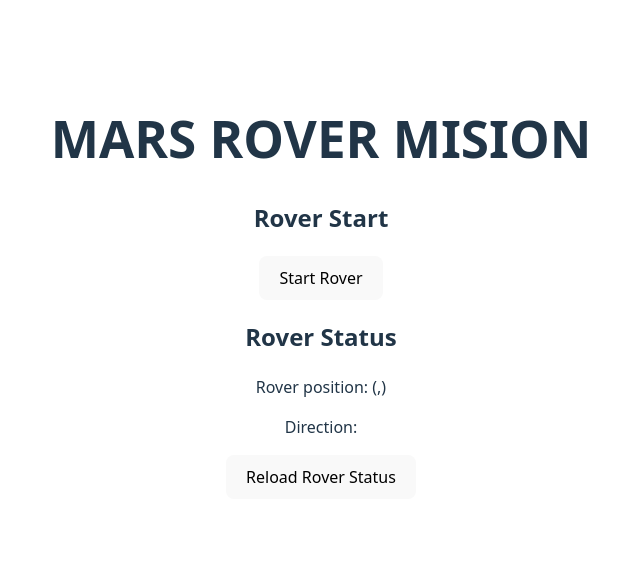
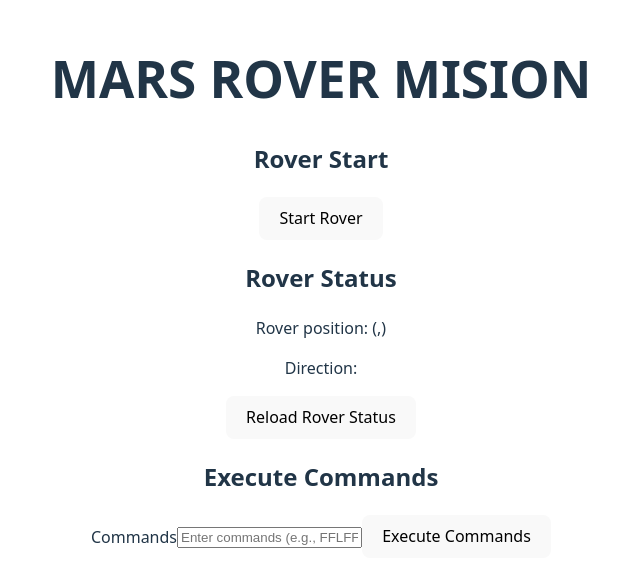
Before and after one commit to DiegoLSdev/MarsRoverMision, a Vue app in the folder client/: page / in a window 1280 px wide. Shown: the part 113-700 px from the top of the page, without its empty margins (319-959 px from the left). Built offline with nearby package versions, Linux system fonts and the light colour scheme; no server answers.

Commit message:
execute_commands

```diff
--- a/client/src/App.vue
+++ b/client/src/App.vue
@@ -1,6 +1,7 @@
 <script setup>
 import GetRoverStatus from './components/GetRoverStatus.vue'
 import StartRover from './components/startRover.vue'
+import RoverCommands from './components/RoverCommands.vue'
 </script>
 
 <template>
@@ -9,21 +10,10 @@ import StartRover from './components/startRover.vue'
     <div>
       <StartRover />
       <GetRoverStatus />
+      <RoverCommands />
     </div>
   </div>
 </template>
 
 <style scoped>
-.logo {
-  height: 6em;
-  padding: 1.5em;
-  will-change: filter;
-  transition: filter 300ms;
-}
-.logo:hover {
-  filter: drop-shadow(0 0 2em #646cffaa);
-}
-.logo.vue:hover {
-  filter: drop-shadow(0 0 2em #42b883aa);
-}
 </style>
--- /dev/null
+++ b/client/src/components/RoverCommands.vue
@@ -0,0 +1,33 @@
+<script setup>
+import { ref } from 'vue'
+import { executeCommands } from '../api/rover';
+
+const commands = ref(null);
+
+async function onExecuteCommands() {
+  try {
+    const response = await executeCommands(commands.value);
+    console.log('Commands executed successfully:', response);
+    } catch (error) {
+    console.log('Error executing commands:', error);
+  }
+}
+
+</script>
+
+<template>
+  <div>
+    <h2>Execute Commands</h2>
+    <div>
+        <label for="">Commands</label>
+        <input v-model="commands" type="text" placeholder="Enter commands (e.g., FFLFFR)" />
+        <button @click="onExecuteCommands"> Execute Commands</button>
+        {{ commands }}
+    </div>
+
+  </div>
+</template>
+
+<style scoped>
+
+</style>
```
Also changed, not shown: 1 other file (tests, documents, lock files or other folders).
